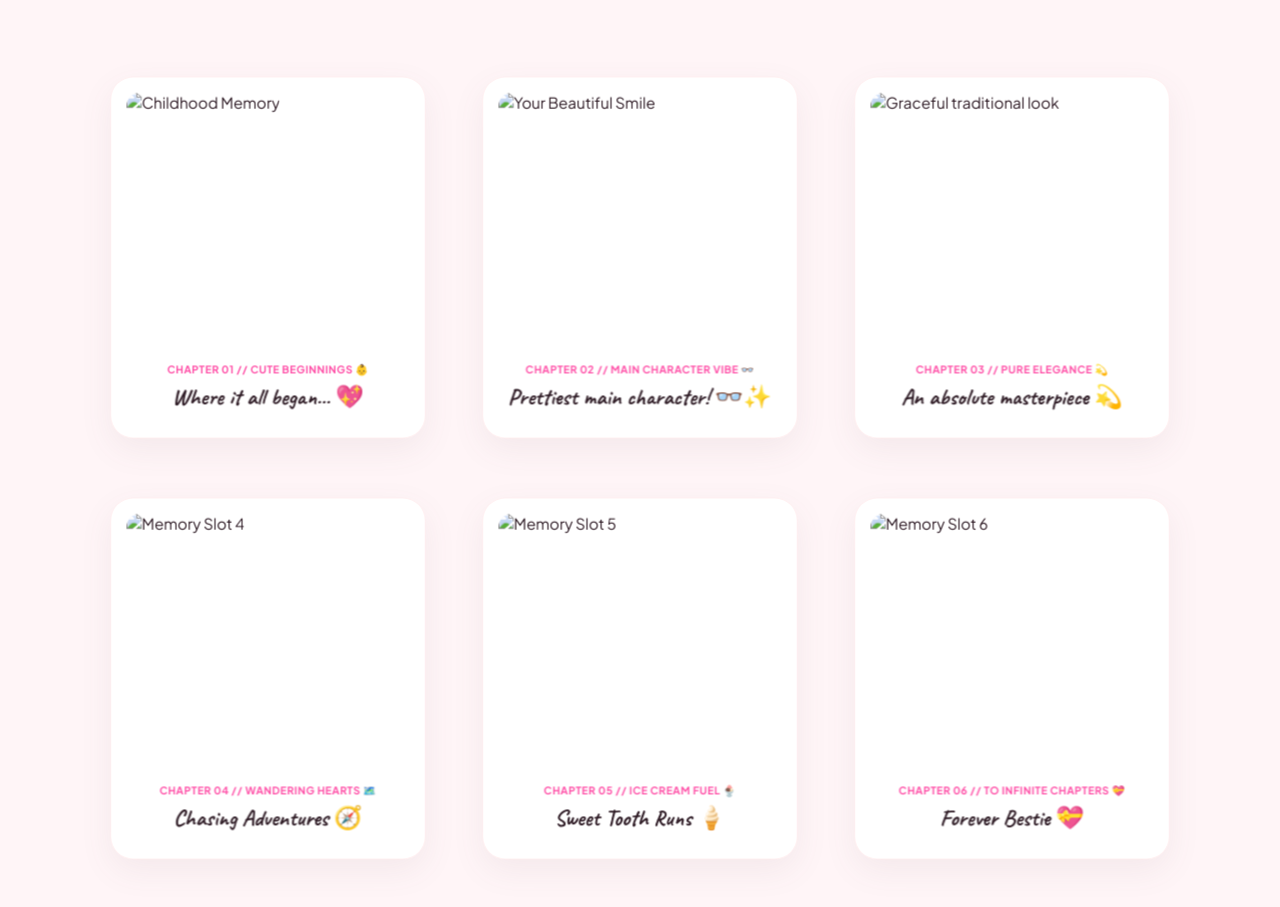
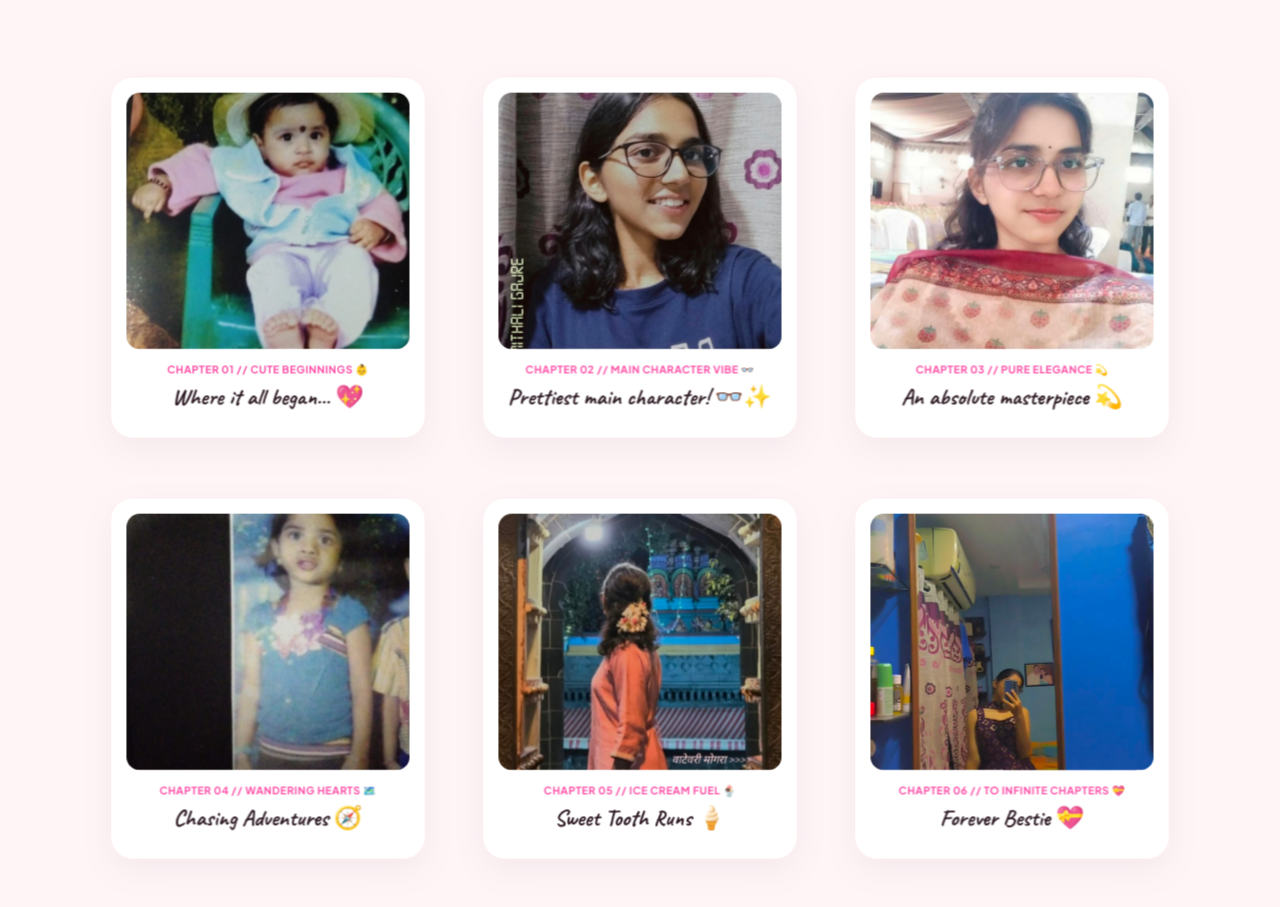
Before and after one commit to tanmaychipte2006/birthdayyyyyy, a plain HTML site: page index.html in a window 1280 px wide. Shown: the part 1796-2703 px from the top of the page. Drawn offline with nearby package versions, Linux system fonts and the light colour scheme.

Commit message:
Update index.html

```diff
--- a/index.html
+++ b/index.html
@@ -83,7 +83,7 @@
                 <!-- SLOT 1: Baby Photo -->
                 <div class="premium-polaroid-card" onclick="openLuxuryPopup('photo1.jpg', 'The cutest little star since day one! 👶🌸 Always full of sweet innocence.')">
                     <div class="polaroid-image-container">
-                        <img src="assests/photos/photo1.jpg" alt="Childhood Memory">
+                        <img src="photo1.jpg" alt="Childhood Memory">
                     </div>
                     <div class="photo-meta-tag">Chapter 01 // Cute Beginnings 👶</div>
                     <div class="polaroid-caption-text">Where it all began... 💖</div>
@@ -92,7 +92,7 @@
                 <!-- SLOT 2: Glasses Profile Photo -->
                 <div class="premium-polaroid-card" onclick="openLuxuryPopup('photo4.jpg', 'That stunning, beautiful smile! 🥰 You rock those glasses better than anyone else in the world!')">
                     <div class="polaroid-image-container">
-                        <img src="assests\photos\photo4.jpg" alt="Your Beautiful Smile">
+                        <img src="photo4.jpg" alt="Your Beautiful Smile">
                     </div>
                     <div class="photo-meta-tag">Chapter 02 // Main Character Vibe 👓</div>
                     <div class="polaroid-caption-text">Prettiest main character! 👓✨</div>
@@ -101,7 +101,7 @@
                 <!-- SLOT 3: Traditional Dress Photo -->
                 <div class="premium-polaroid-card" onclick="openLuxuryPopup('IMG_20260626_little551.jpg.jpeg', 'Grace, elegance, and traditional perfection. Absolute aesthetic masterpiece. 🌸')">
                     <div class="polaroid-image-container">
-                        <img src="assests\photos\IMG_20260626_little551.jpg.jpeg" alt="Graceful traditional look">
+                        <img src="IMG_20260626_little551.jpg.jpeg" alt="Graceful traditional look">
                     </div>
                     <div class="photo-meta-tag">Chapter 03 // Pure Elegance 💫</div>
                     <div class="polaroid-caption-text">An absolute masterpiece 💫</div>
@@ -110,7 +110,7 @@
                 <!-- SLOT 4: Custom Photo Slot 4 -->
                 <div class="premium-polaroid-card" onclick="openLuxuryPopup('Snapchat-703369002.jpg.jpeg', 'To more breathtaking wanderlust runs, exploring wild trails, and beautiful fresh views! ⛰️')">
                     <div class="polaroid-image-container">
-                        <img src="assests\photos\Snapchat-703369002.jpg.jpeg" alt="Memory Slot 4">
+                        <img src="Snapchat-703369002.jpg.jpeg" alt="Memory Slot 4">
                     </div>
                     <div class="photo-meta-tag">Chapter 04 // Wandering Hearts 🗺️</div>
                     <div class="polaroid-caption-text">Chasing Adventures 🧭</div>
@@ -119,7 +119,7 @@
                 <!-- SLOT 5: Custom Photo Slot 5 -->
                 <div class="premium-polaroid-card" onclick="openLuxuryPopup('photo5.jpg', 'Because no incredible road trip or travel is complete without stopping for a massive double scoop of ice cream! 🍦')">
                     <div class="polaroid-image-container">
-                        <img src="assests\photos\photo5.jpg" alt="Memory Slot 5">
+                        <img src="photo5.jpg" alt="Memory Slot 5">
                     </div>
                     <div class="photo-meta-tag">Chapter 05 // Ice Cream Fuel 🍨</div>
                     <div class="polaroid-caption-text">Sweet Tooth Runs 🍦</div>
@@ -128,7 +128,7 @@
                 <!-- SLOT 6: Custom Photo Slot 6 -->
                 <div class="premium-polaroid-card" onclick="openLuxuryPopup('IMG_20260626_111536.jpg.jpeg', 'Every single page of our story together is my absolute favorite. Happy Birthday once again! 🎂')">
                     <div class="polaroid-image-container">
-                        <img src="assests\photos\IMG_20260626_111536.jpg.jpeg" alt="Memory Slot 6">
+                        <img src="IMG_20260626_111536.jpg.jpeg" alt="Memory Slot 6">
                     </div>
                     <div class="photo-meta-tag">Chapter 06 // To Infinite Chapters 💝</div>
                     <div class="polaroid-caption-text">Forever Bestie 💝</div>
```
